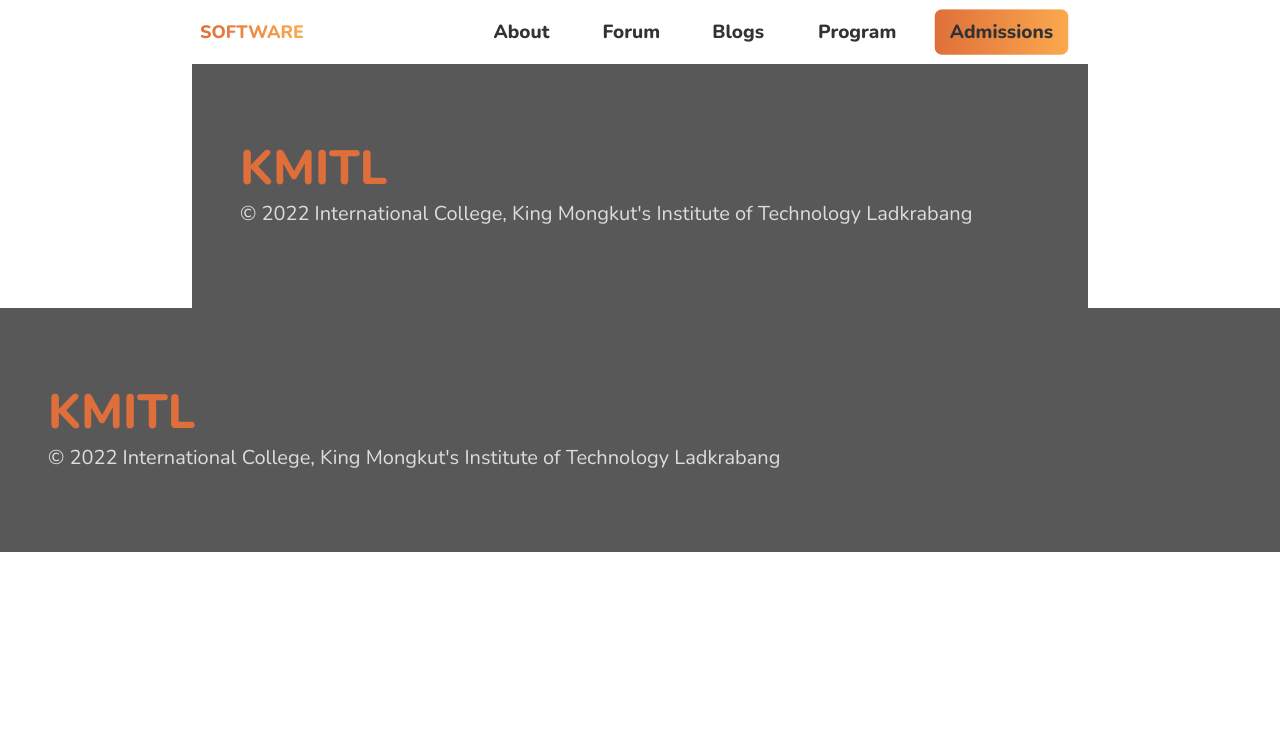
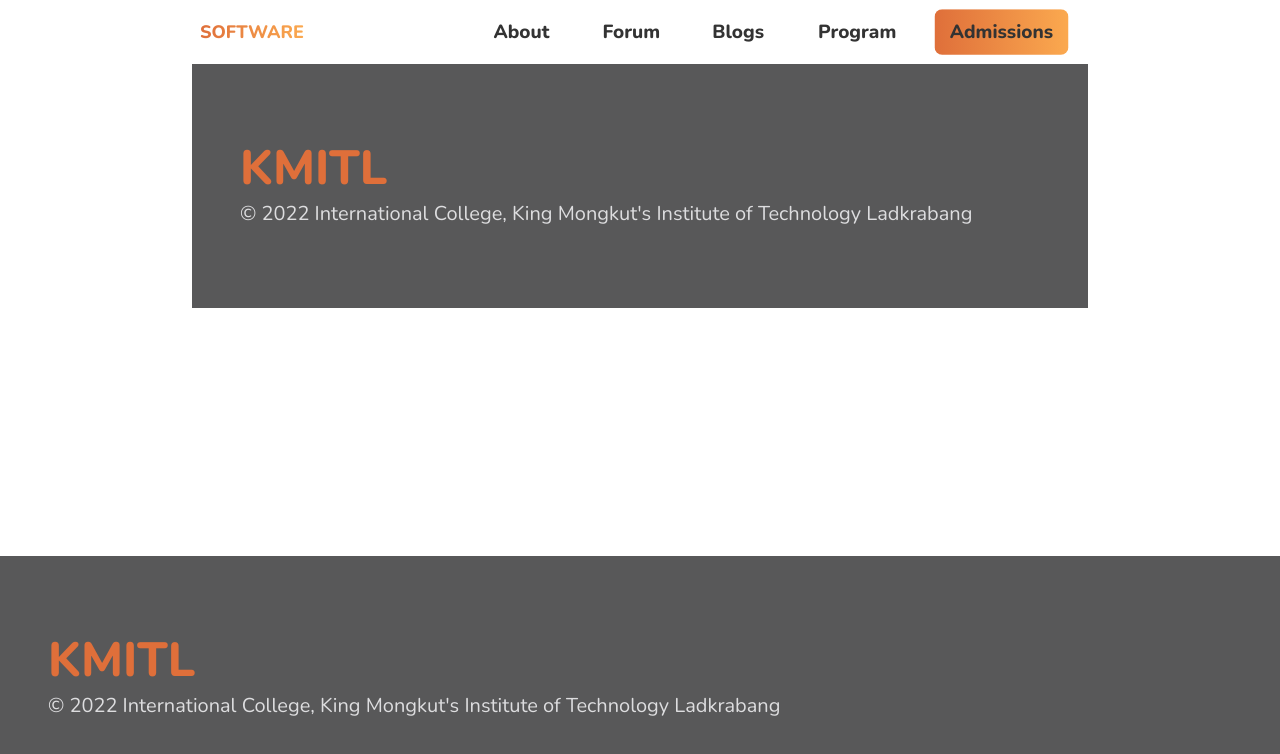
Before and after one commit to neneprm/SE-WEBSITE, a Next.js app: page /components/footer in a window 1280 px wide. Shown: the top 754 px of the page. Built offline with nearby package versions, Linux system fonts and the light colour scheme.

Commit message:
Make footer stick at bottom

```diff
--- a/pages/_app.tsx
+++ b/pages/_app.tsx
@@ -5,8 +5,8 @@ import Footer from "./components/footer"
 
 function MyApp({ Component, pageProps }: AppProps) {
   return (
-    <div className="bg-base-100 font-Nunito">
-      <div className="mx-8 md:mx-16 lg:mx-28 xl:mx-48 2xl:mx-72">
+    <div className="bg-base-100 font-Nunito flex xl:flex flex-col min-h-screen">
+      <div className="mx-8 md:mx-16 lg:mx-28 xl:mx-48 2xl:mx-72 ">
         <NavBar />
         <Component {...pageProps} />
       </div>
--- a/pages/components/footer.tsx
+++ b/pages/components/footer.tsx
@@ -1,7 +1,7 @@
 import { H1, P } from "./headers"
 const Footer = () => {
   return (
-    <footer className="footer-center md:footer py-10 md:py-20 bg-neutral text-neutral-content">
+    <footer className="footer-center md:footer py-10 md:py-20 bg-neutral text-neutral-content mt-auto">
       <div className="mx-4 md:mx-12">
         <H1 style="text-primary font-bold" text="KMITL" />
         <P
```
